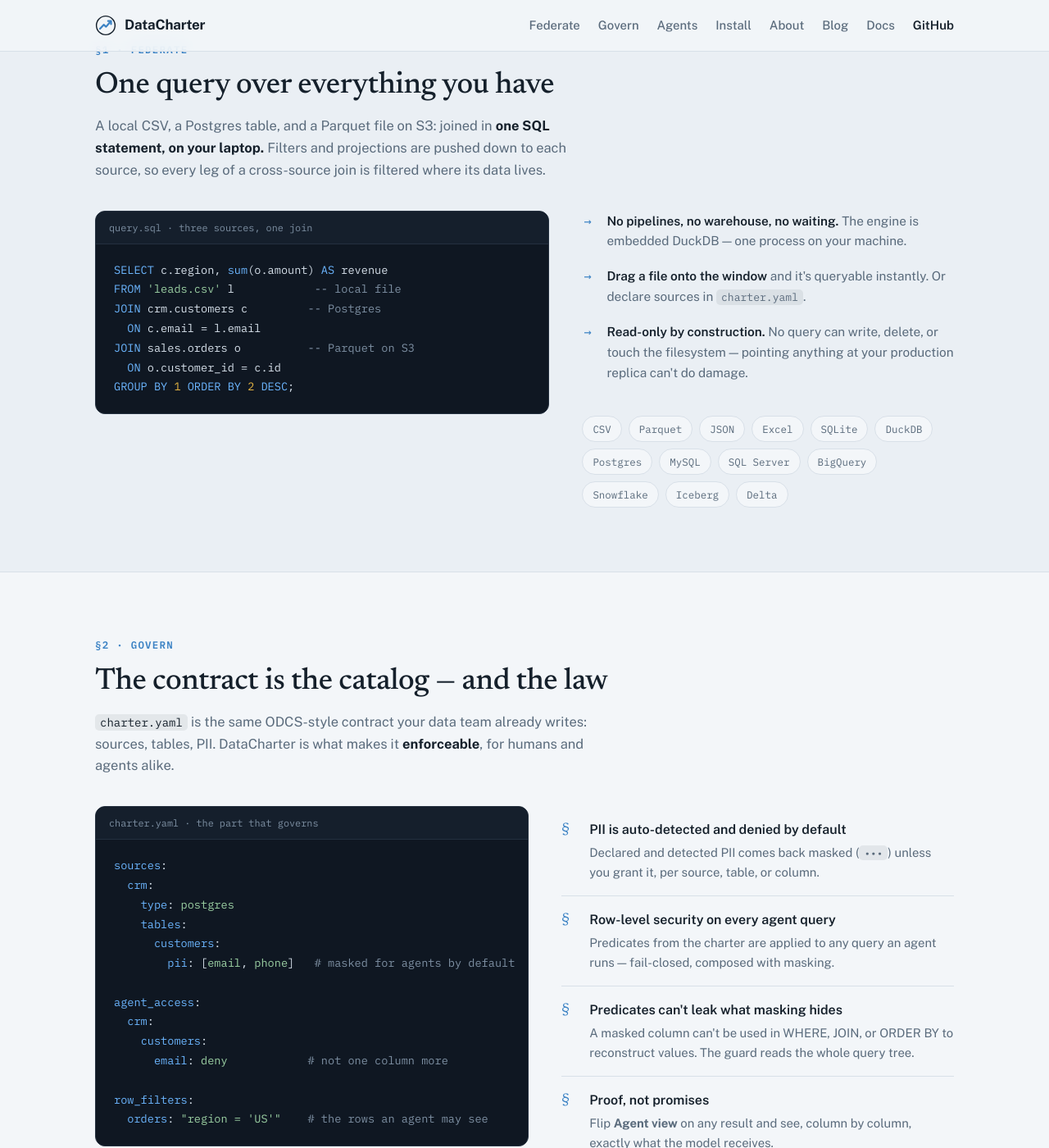
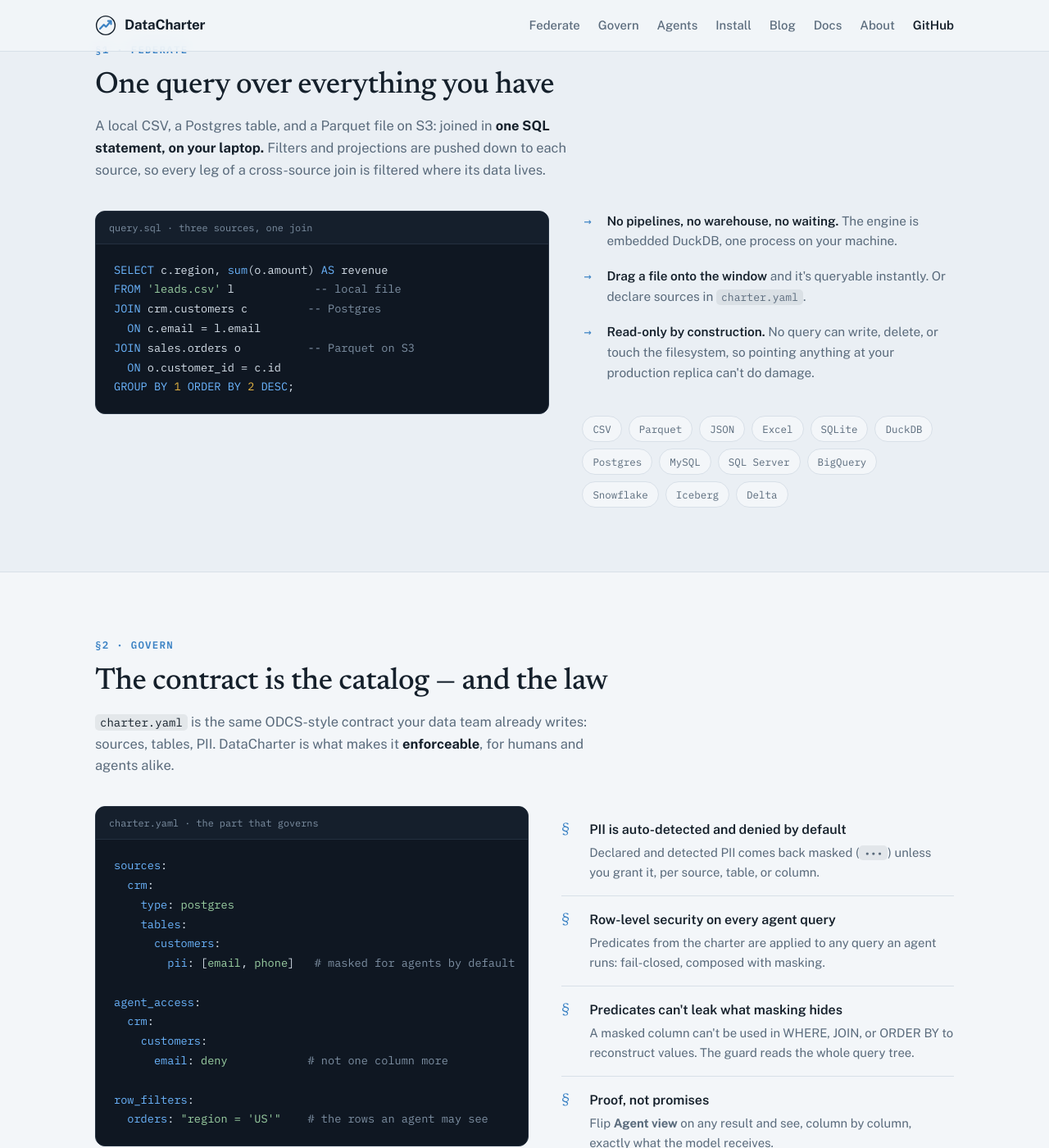
Before and after one commit to datacharter/datacharter, a Jekyll site: the page docs/index.html, which Jekyll copies as it is, in a window 1280 px wide and 1400 px high, scrolled down 818 px. Shown: the whole window at 82% size. Built offline with Jekyll 4.4.1, drawn with Linux system fonts in a browser that asks for light colours; some of the changed text lies outside the part shown.

Commit message:
Fix page permalinks, restore .html doc URLs, full blog nav, About placement, maker photo + LinkedIn

```diff
--- a/docs/_config.yml
+++ b/docs/_config.yml
@@ -8,7 +8,14 @@
 show_downloads: false
 
 # Blog posts live under _posts/ and publish at /blog/<title>/.
-permalink: /blog/:title/
+# Scoped to posts via defaults — a global `permalink` would switch every doc
+# page to directory-style URLs and 404 all existing *.html links.
+defaults:
+  - scope:
+      path: ""
+      type: posts
+    values:
+      permalink: /blog/:title/
 
 # Dev-internal docs live in this folder but must never be published.
 exclude:
--- a/docs/_layouts/post.html
+++ b/docs/_layouts/post.html
@@ -85,8 +85,11 @@
       DataCharter
     </a>
     <span class="nav-spacer"></span>
+    <a class="nl" href="/#federate">Federate</a>
+    <a class="nl" href="/#govern">Govern</a>
     <a class="nl" href="/blog/">Blog</a>
     <a class="nl" href="/quickstart">Docs</a>
+    <a class="nl" href="/#about">About</a>
     <a class="nl" href="https://github.com/datacharter/datacharter">GitHub</a>
   </div>
 </div>
--- a/docs/blog/index.html
+++ b/docs/blog/index.html
@@ -71,7 +71,12 @@
       DataCharter
     </a>
     <span class="nav-spacer"></span>
+    <a class="nl" href="/#federate">Federate</a>
+    <a class="nl" href="/#govern">Govern</a>
+    <a class="nl" href="/#agents">Agents</a>
+    <a class="nl" href="/#install">Install</a>
     <a class="nl" href="/quickstart">Docs</a>
+    <a class="nl" href="/#about">About</a>
     <a class="nl" href="https://github.com/datacharter/datacharter">GitHub</a>
   </div>
 </div>
--- a/docs/index.html
+++ b/docs/index.html
@@ -64,7 +64,7 @@
   .wrap { max-width: var(--maxw); margin: 0 auto; padding: 0 28px; }
   :focus-visible { outline: 2px solid var(--charter); outline-offset: 3px; border-radius: 4px; }
 
-  /* ————— nav ————— */
+  /* nav */
   .nav-outer { position: sticky; top: 0; z-index: 20; background: color-mix(in srgb, var(--paper) 86%, transparent); backdrop-filter: blur(10px) saturate(140%); border-bottom: 1px solid var(--line); }
   .nav { display: flex; align-items: center; gap: 22px; height: 62px; }
   .brand { display: flex; align-items: center; gap: 10px; font-weight: 700; font-size: 1.06rem; letter-spacing: -0.01em; color: var(--ink); }
@@ -75,7 +75,7 @@
   .nav a.nl:hover { color: var(--ink); text-decoration: none; }
   .nav a.gh { color: var(--ink); font-weight: 600; font-size: 0.93rem; }
 
-  /* ————— hero ————— */
+  /* hero */
   .hero { padding: 84px 0 72px; }
   .hero-grid { display: grid; grid-template-columns: minmax(0, 0.96fr) minmax(0, 1.04fr); gap: 56px; align-items: center; }
   .kicker { font-family: var(--mono); font-size: 0.78rem; letter-spacing: 0.08em; text-transform: uppercase; color: var(--muted); margin: 0 0 22px; }
@@ -112,7 +112,7 @@
   .hero-note { font-size: 0.87rem; color: var(--muted); margin: 0; }
   .hero-note b { color: var(--ink); font-weight: 600; }
 
-  /* ————— the governed grid (signature) ————— */
+  /* the governed grid (signature) */
   .gov { border: 1px solid var(--panel-line); border-radius: var(--r); background: var(--panel); overflow: hidden; box-shadow: 0 24px 60px -18px rgba(9, 20, 34, 0.45); }
   .gov-top { display: flex; align-items: center; gap: 12px; padding: 12px 16px; border-bottom: 1px solid var(--panel-line); background: var(--panel-2); }
   .gov-title { font-family: var(--mono); font-size: 0.78rem; color: var(--panel-muted); flex: 1; min-width: 0; overflow: hidden; text-overflow: ellipsis; white-space: nowrap; }
@@ -155,7 +155,7 @@
   .gov-foot .st b { color: var(--panel-ink); font-weight: 600; }
   .gov-hint { color: var(--panel-muted); opacity: 0.8; }
 
-  /* ————— clauses ————— */
+  /* clauses */
   .section { padding: 78px 0; }
   .section--alt { background: var(--paper-2); border-top: 1px solid var(--line); border-bottom: 1px solid var(--line); }
   .clause { font-family: var(--mono); font-size: 0.78rem; font-weight: 600; letter-spacing: 0.1em; color: var(--charter); text-transform: uppercase; margin: 0 0 14px; }
@@ -239,7 +239,7 @@
   .foot a { color: var(--muted); }
   .foot a:hover { color: var(--ink); }
 
-  /* ————— motion ————— */
+  /* motion */
   @keyframes rise { from { opacity: 0; transform: translateY(14px); } to { opacity: 1; transform: none; } }
   .hero .rise { animation: rise 0.7s cubic-bezier(0.2, 0.7, 0.2, 1) both; }
   .hero .r1 { animation-delay: 0.05s; } .hero .r2 { animation-delay: 0.14s; }
@@ -259,7 +259,7 @@
     .switch span, .gov-foot .dot { transition: none; }
   }
 
-  /* ————— responsive ————— */
+  /* responsive */
   @media (max-width: 980px) {
     .hero { padding: 56px 0 52px; }
     .hero-grid { grid-template-columns: 1fr; gap: 40px; }
@@ -294,9 +294,9 @@
     <a class="nl" href="#govern">Govern</a>
     <a class="nl" href="#agents">Agents</a>
     <a class="nl" href="#install">Install</a>
-    <a class="nl" href="#about">About</a>
     <a class="nl" href="blog/">Blog</a>
     <a class="nl" href="quickstart.html">Docs</a>
+    <a class="nl" href="#about">About</a>
     <a class="gh" href="https://github.com/datacharter/datacharter">GitHub</a>
   </div>
 </div>
@@ -340,7 +340,7 @@
         </table>
         <div class="gov-foot">
           <span class="dot" aria-hidden="true"></span>
-          <span class="st" id="govstatus"><b>your view</b> — unrestricted</span>
+          <span class="st" id="govstatus"><b>your view</b> · unrestricted</span>
           <span class="gov-hint">flip it ↑</span>
         </div>
       </div>
@@ -366,9 +366,9 @@
       </div>
       <div>
         <ul class="fed-points">
-          <li><b>No pipelines, no warehouse, no waiting.</b> The engine is embedded DuckDB — one process on your machine.</li>
+          <li><b>No pipelines, no warehouse, no waiting.</b> The engine is embedded DuckDB, one process on your machine.</li>
           <li><b>Drag a file onto the window</b> and it's queryable instantly. Or declare sources in <code class="i">charter.yaml</code>.</li>
-          <li><b>Read-only by construction.</b> No query can write, delete, or touch the filesystem — pointing anything at your production replica can't do damage.</li>
+          <li><b>Read-only by construction.</b> No query can write, delete, or touch the filesystem, so pointing anything at your production replica can't do damage.</li>
         </ul>
         <div class="chips" aria-label="Supported sources">
           <span class="chip">CSV</span><span class="chip">Parquet</span><span class="chip">JSON</span><span class="chip">Excel</span><span class="chip">SQLite</span><span class="chip">DuckDB</span><span class="chip">Postgres</span><span class="chip">MySQL</span><span class="chip">SQL Server</span><span class="chip">BigQuery</span><span class="chip">Snowflake</span><span class="chip">Iceberg</span><span class="chip">Delta</span>
@@ -408,7 +408,7 @@
         </li>
         <li>
           <h3>Row-level security on every agent query</h3>
-          <p>Predicates from the charter are applied to any query an agent runs — fail-closed, composed with masking.</p>
+          <p>Predicates from the charter are applied to any query an agent runs: fail-closed, composed with masking.</p>
         </li>
         <li>
           <h3>Predicates can't leak what masking hides</h3>
@@ -470,9 +470,9 @@
     <h2>Charter your data</h2>
     <p class="sub">One package, one process, works offline. Python 3.11+.</p>
     <div class="install-cols">
-      <div class="inst"><span class="lab">Try it — no install</span><code>uvx datacharter serve</code></div>
-      <div class="inst"><span class="lab">macOS — Homebrew</span><code>brew install datacharter/tap/datacharter</code></div>
-      <div class="inst"><span class="lab">Everywhere — pip</span><code>pip install datacharter</code></div>
+      <div class="inst"><span class="lab">Try it · no install</span><code>uvx datacharter serve</code></div>
+      <div class="inst"><span class="lab">macOS · Homebrew</span><code>brew install datacharter/tap/datacharter</code></div>
+      <div class="inst"><span class="lab">Everywhere · pip</span><code>pip install datacharter</code></div>
     </div>
     <p class="fine">Then <code class="i">datacharter init</code> scaffolds <code class="i">charter.yaml</code> + <code class="i">queries/</code>. Commit it, clone it, <code class="i">serve</code> it. The whole environment travels as a repo; secrets never do. <a href="quickstart.html">Read the quick start →</a></p>
     <div class="listed">
@@ -491,12 +491,12 @@
     <p class="clause">The maker</p>
     <h2>Why DataCharter exists</h2>
     <div class="maker" style="margin-top:26px">
-      <img class="maker-photo" src="https://github.com/rishi-mashelkar.png?size=256" alt="Rishi Mashelkar" width="128" height="128">
+      <img class="maker-photo" src="assets/rishi.jpg" alt="Rishi Mashelkar" width="128" height="128">
       <div>
         <p>Hi, I'm Rishi. I'm a data engineer, and I built DataCharter because I kept hitting the same wall: I wanted to point an AI agent at real data, and there was no way to do it I could defend. Handing a model warehouse credentials is a governance nightmare. Pasting CSVs into a chat window is not an alternative.</p>
         <p>Meanwhile, the data contracts my team already wrote (sources, tables, PII fields) just sat there <b>describing</b> data instead of <b>protecting</b> it. DataCharter is the tool I wanted to exist: everything queryable locally in one grid, and the contract turned into an enforcement point, so an agent can be genuinely useful without ever seeing more than it should.</p>
         <p>It's open source because governance you can't inspect isn't governance. If DataCharter is useful to you, a GitHub star helps more than you'd think, and an issue or PR helps even more.</p>
-        <p class="maker-sig"><span class="nm">Rishi Mashelkar</span><br>data engineer · maker of DataCharter · <a href="https://github.com/rishi-mashelkar">github.com/rishi-mashelkar</a></p>
+        <p class="maker-sig"><span class="nm">Rishi Mashelkar</span><br>data engineer · maker of DataCharter · <a href="https://github.com/rishi-mashelkar">GitHub</a> · <a href="https://www.linkedin.com/in/rishimashelkar/">LinkedIn</a></p>
       </div>
     </div>
   </div>
```
Also changed, not shown: docs/assets/rishi.jpg (added).
